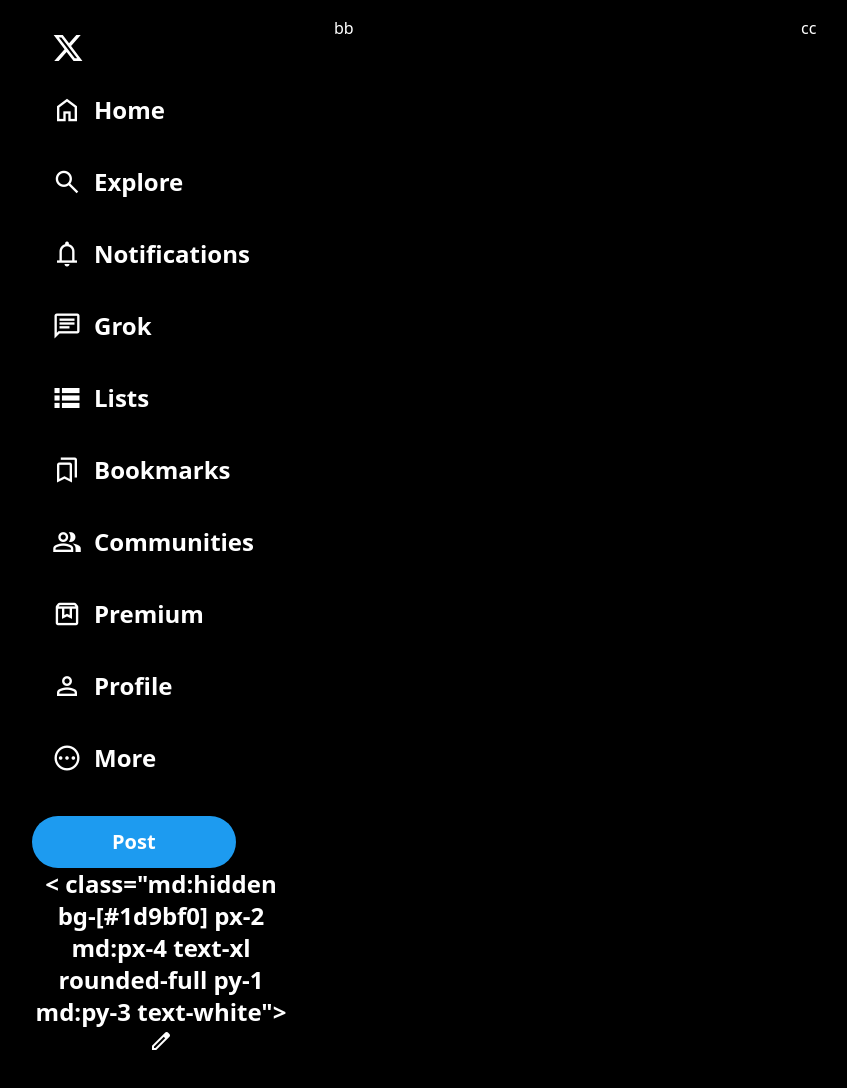
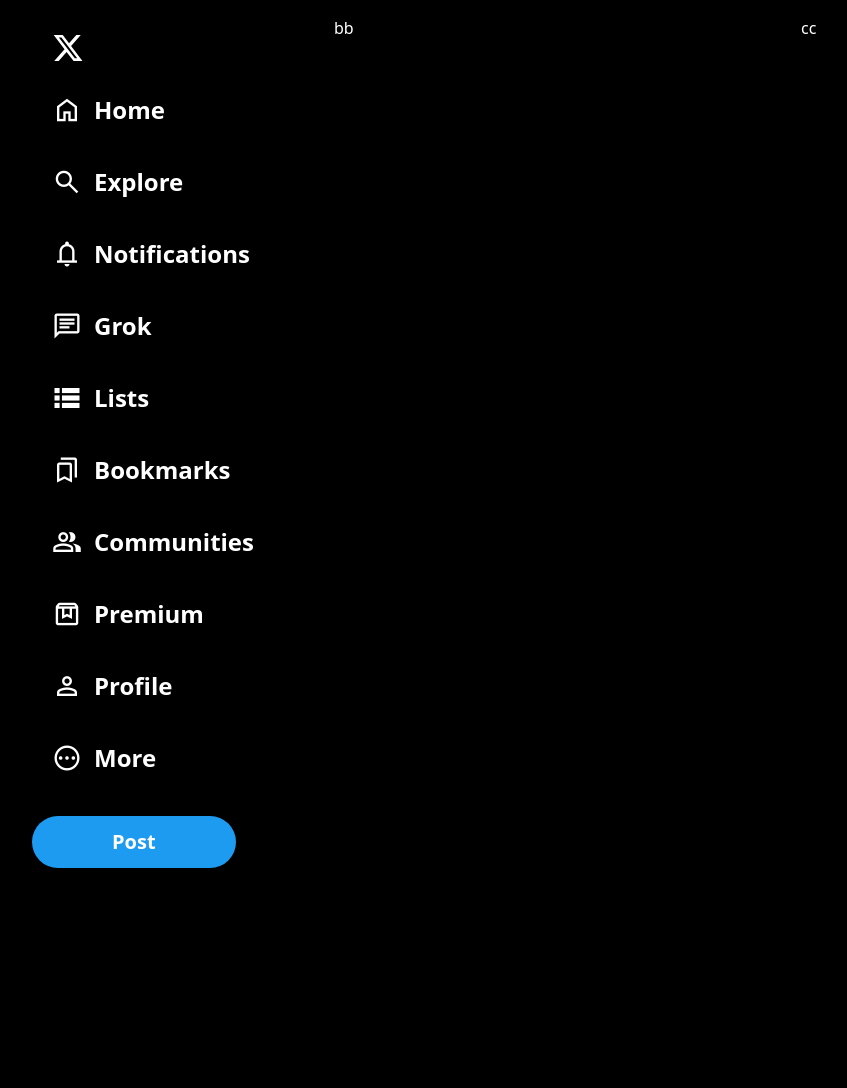
Before and after one commit to tanishqkoul/twitter_clone_using_tailwind, a website: page index.html in a window 1280 px wide. Shown: the whole page, without its empty margins (12-859 px from the left). After the commit the page ends 900 px from the top, so only its background shows below. Drawn offline with nearby package versions, Linux system fonts and the light colour scheme.

Commit message:
side bar complete

```diff
--- a/index.html
+++ b/index.html
@@ -70,11 +70,11 @@
                     <div class="button w-full text-center my-4">
                         <button
                             class="hidden md:block bg-[#1d9bf0] px-20 text-xl rounded-full py-3 text-white">Post</button>
-                        < class="md:hidden bg-[#1d9bf0]  px-2 md:px-4 text-xl rounded-full py-1 md:py-3 text-white">
+                        <button class="md:hidden bg-[#1d9bf0]  px-2 md:px-4 text-xl rounded-full py-1 md:py-3 text-white">
                             <span class="material-symbols-outlined">
                                 edit
                             </span>
-                        </
+                        </button>
                     </div>
                 </li>
             </ul>
```
